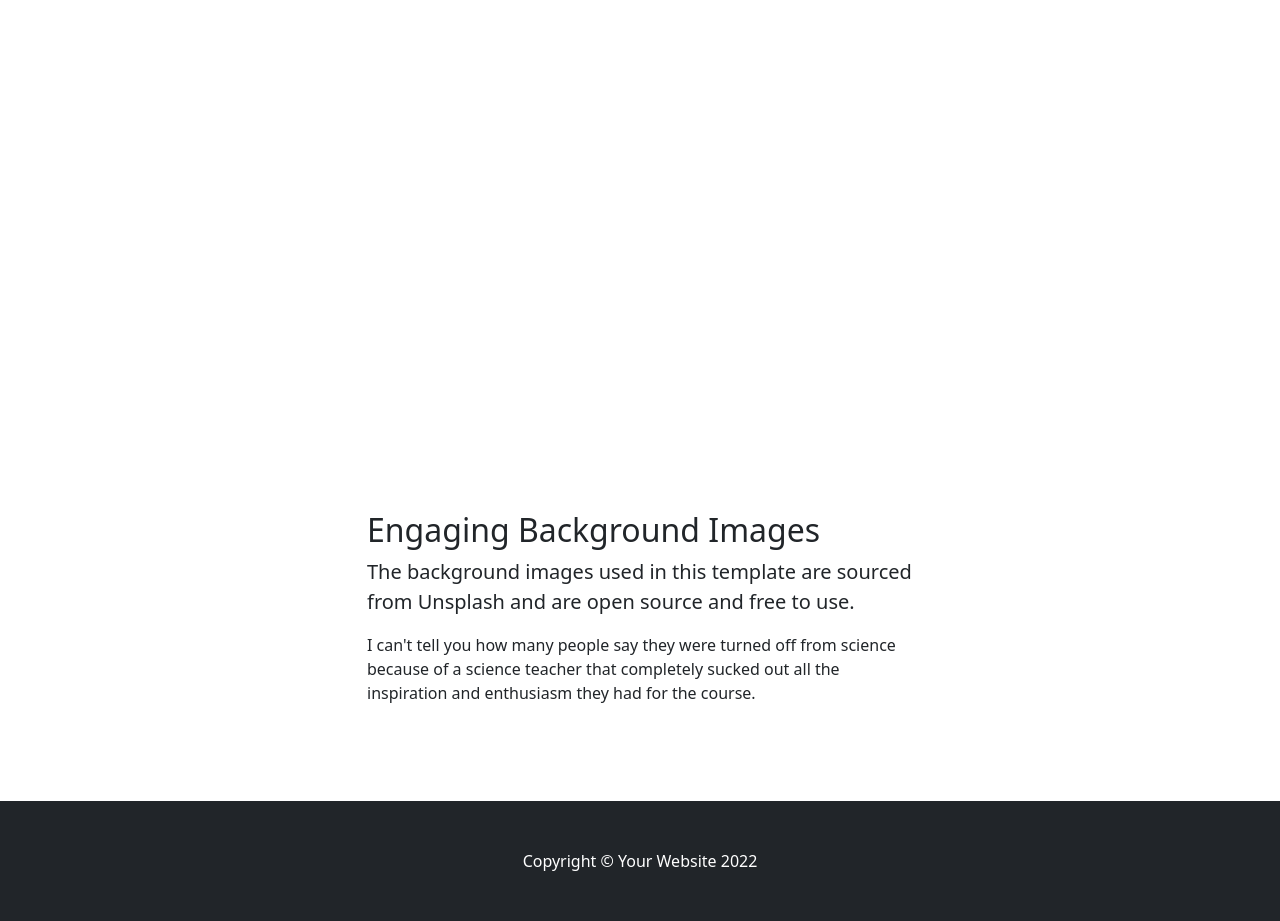
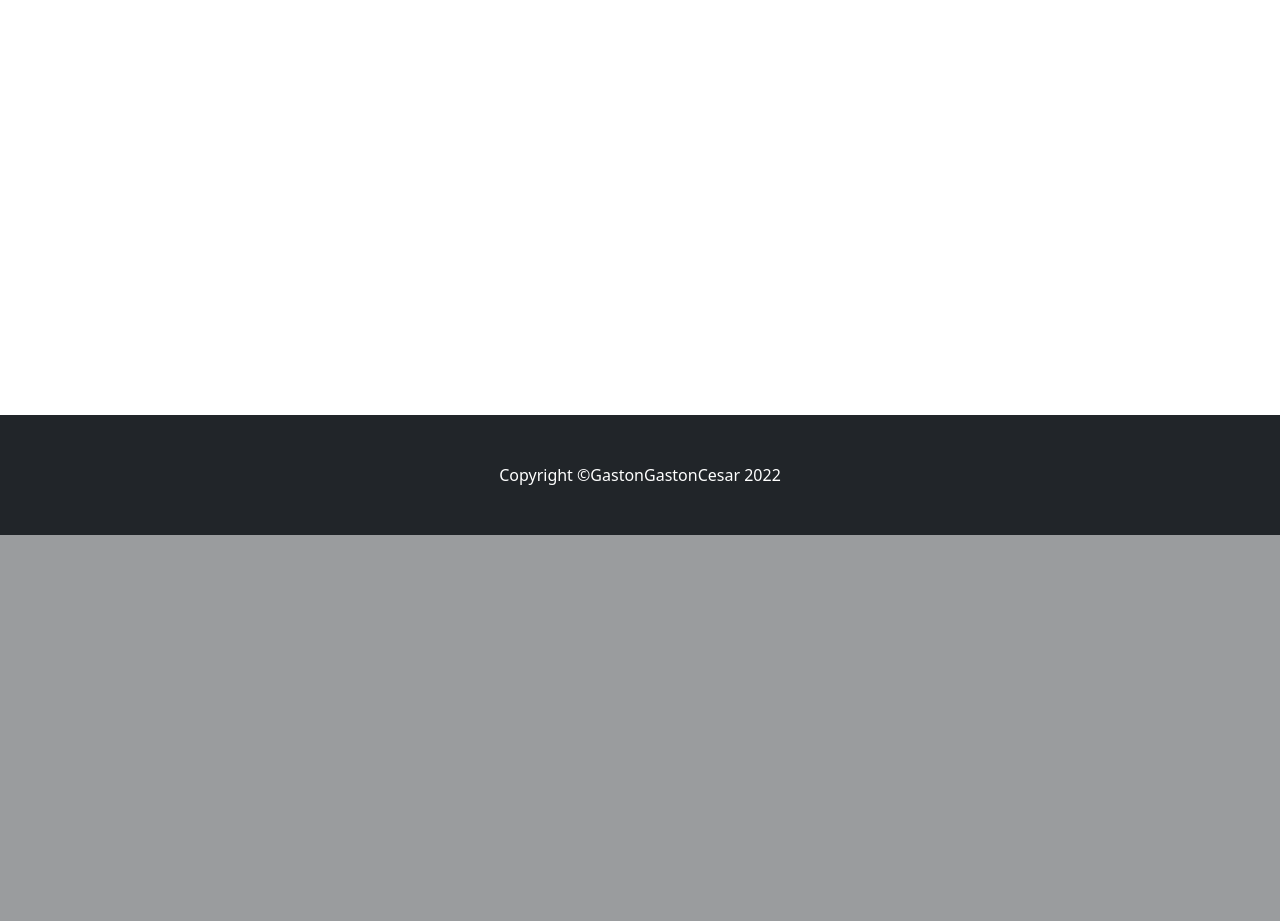
Before and after one commit to gastonburela/ProyectoFinalCoder, a Django app: page /WebFinal/borra_cliente/25 in a window 1280 px wide. Shown: the part 709-1630 px from the top of the page. After the commit the page ends 1244 px from the top, so only its background shows below. Run offline with Django 4.2, Linux system fonts and the light colour scheme; data comes from the database, SQL or seed files in the repository; some libraries are stand-ins or nearby versions.

Commit message:
proyecto intermedio terminado

```diff
--- a/WebFinal/templates/inicio.html
+++ b/WebFinal/templates/inicio.html
@@ -33,7 +33,7 @@
         <header class="py-5 bg-image-full" style="background-image: url('https://img.freepik.com/free-photo/loft-living-room-interior-design_53876-145499.jpg?w=2000')">
             <div class="text-center my-5">
                 <img class="img-fluid rounded-circle mb-4" src="https://akamai-scene7.ballarddesigns.com/is/image/ballarddesigns/furniture_allfurniture_main?$SLI_3grid$" alt="..." />
-                <h1 class="text-white fs-3 fw-bolder">El comfort de estar bien</h1>
+                <h1 class="text-white fs-3 fw-bolder">El confort de estar bien</h1>
                 <p class="text-white-50 mb-0">ADMINISTRACION</p>
             </div>
         </header>
@@ -57,20 +57,10 @@
             <div style="height: 20rem"></div>
         </div>
         <!-- Content section-->
-        <section class="py-5">
-            <div class="container my-5">
-                <div class="row justify-content-center">
-                    <div class="col-lg-6">
-                        <h2>Engaging Background Images</h2>
-                        <p class="lead">The background images used in this template are sourced from Unsplash and are open source and free to use.</p>
-                        <p class="mb-0">I can't tell you how many people say they were turned off from science because of a science teacher that completely sucked out all the inspiration and enthusiasm they had for the course.</p>
-                    </div>
-                </div>
-            </div>
-        </section>
+
         <!-- Footer-->
         <footer class="py-5 bg-dark">
-            <div class="container"><p class="m-0 text-center text-white">Copyright &copy; Your Website 2022</p></div>
+            <div class="container"><p class="m-0 text-center text-white">Copyright &copy;GastonGastonCesar 2022</p></div>
         </footer>
         <!-- Bootstrap core JS-->
         <script src="https://cdn.jsdelivr.net/npm/bootstrap@5.1.3/dist/js/bootstrap.bundle.min.js"></script>
```
Also changed, not shown: README.md.
